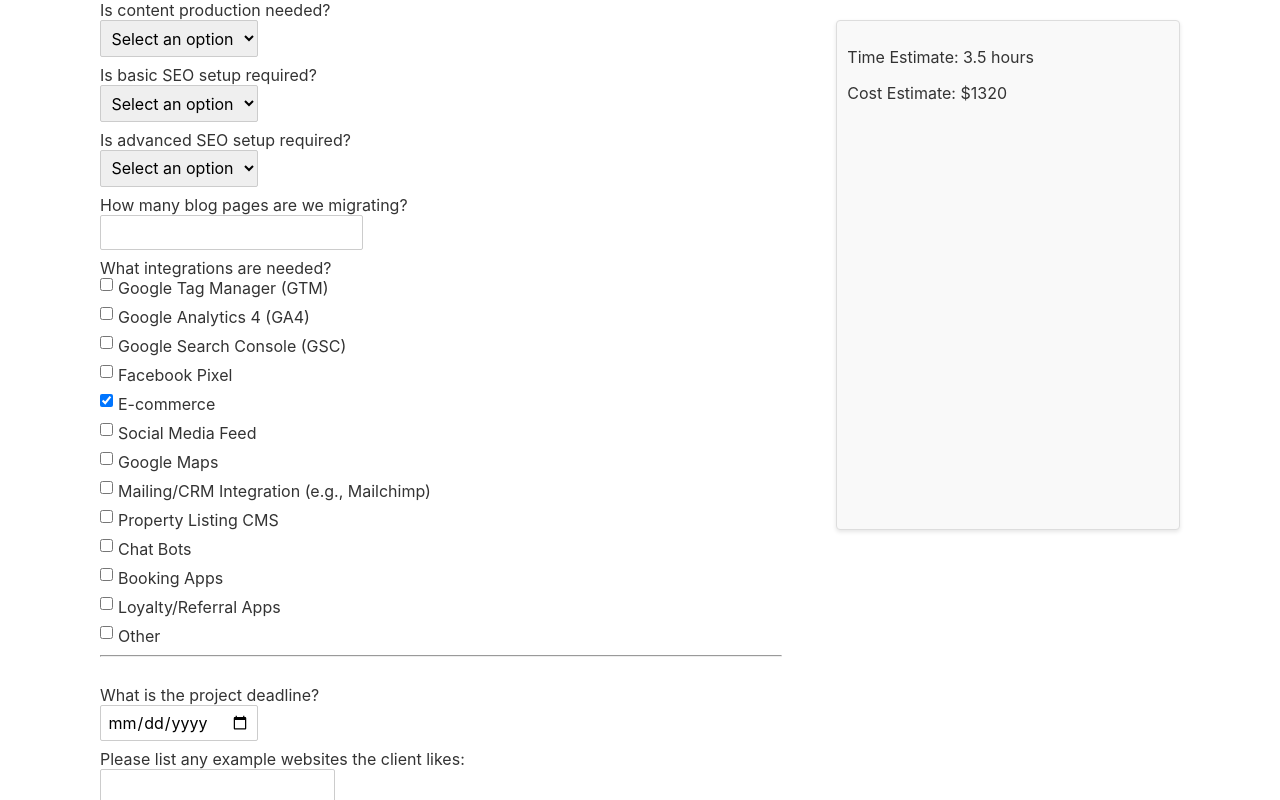
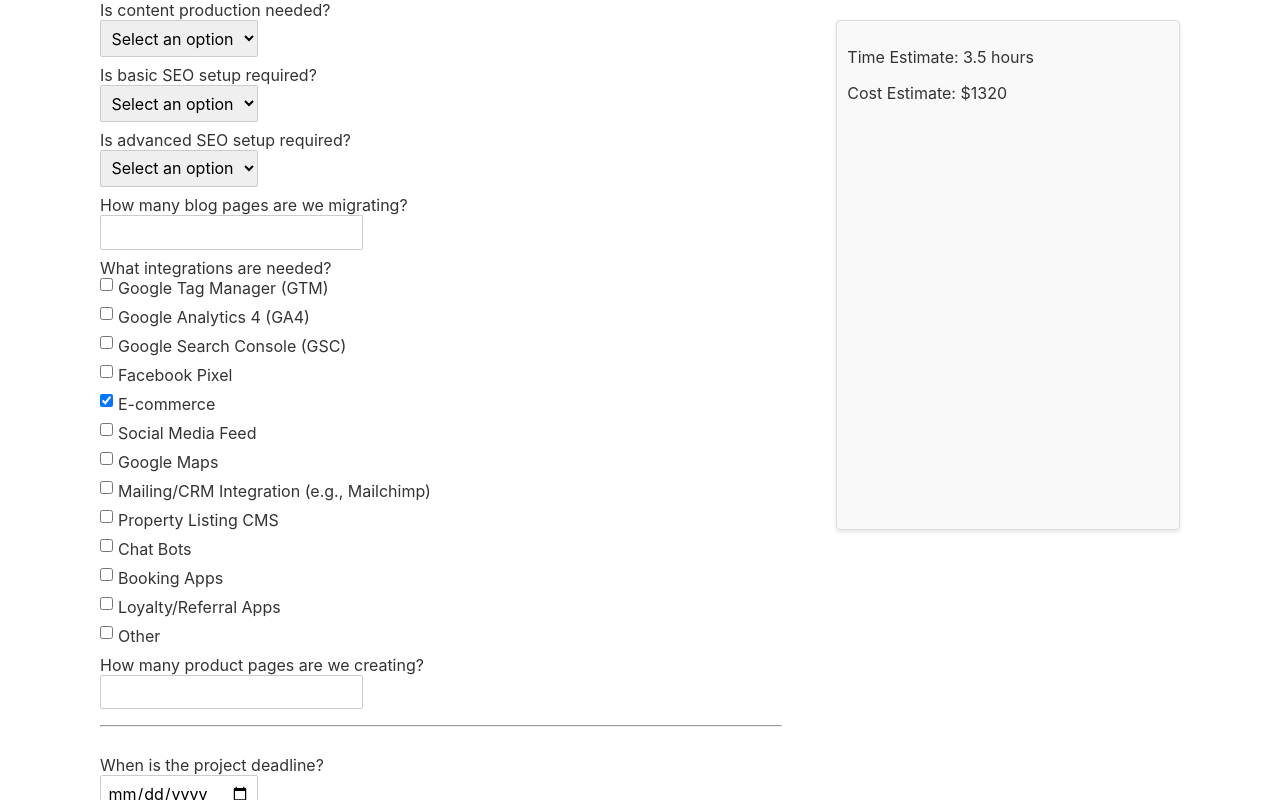
Before and after one commit to jesson-stylesheet/project-estimation, a Svelte app: page / in a window 1280 px wide. Both pictures are taken after a click on the checkbox "E-commerce". Shown: the part 1334-2134 px from the top of the page. Built offline with nearby package versions, Linux system fonts and the light colour scheme.

Commit message:
Product pages and blog pages differentiation

```diff
--- a/src/App.svelte
+++ b/src/App.svelte
@@ -37,6 +37,7 @@
         loyaltyReferralApps: { enabled: false, time: 1 },
         other: { enabled: false, time: 1.5 }
     };
+    let productPages = '';
     let projectDeadline = '';
     let formSubmissionEmail = '';
     let spamFilterSetup = '';
@@ -158,6 +159,7 @@
 		}
 
 		timeEstimate += Number(blogPagesMigrating)*0.25;
+        timeEstimate += Number(productPages)*0.25;
 
         if (npv > 10) {
             timeEstimate += npd * 1.15;
@@ -318,7 +320,7 @@
 
     <!-- Pages Developing -->
     <div>
-        <label for="pagesDeveloping">How many pages are we developing?</label>
+        <label for="pagesDeveloping">How many pages are we developing? (excld. blog & product pages)</label>
         <input type="number" bind:value={pagesDeveloping}>
     </div>
 
@@ -526,10 +528,17 @@
         </div>
       </div>
 
+      {#if integrations.ecommerce.enabled}
+        <div>
+            <label for="productPages">How many product pages are we creating?</label>
+            <input type="number" bind:value={productPages}>
+        </div>
+        {/if}
+
 	<hr><br>
     <!-- Project Deadline -->
     <div>
-        <label for="projectDeadline">What is the project deadline?</label>
+        <label for="projectDeadline">When is the project deadline?</label>
         <input type="date" bind:value={projectDeadline}>
     </div>
 
```
